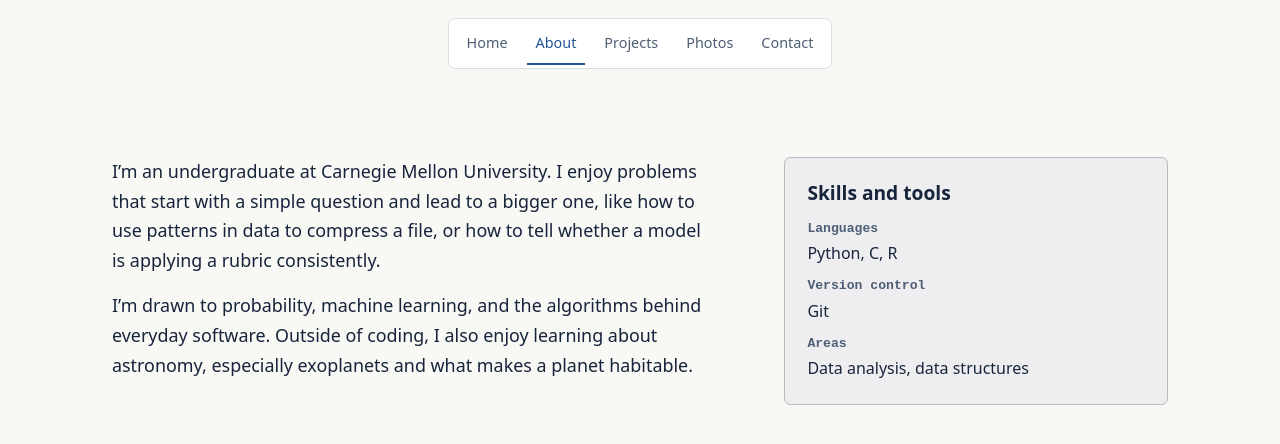
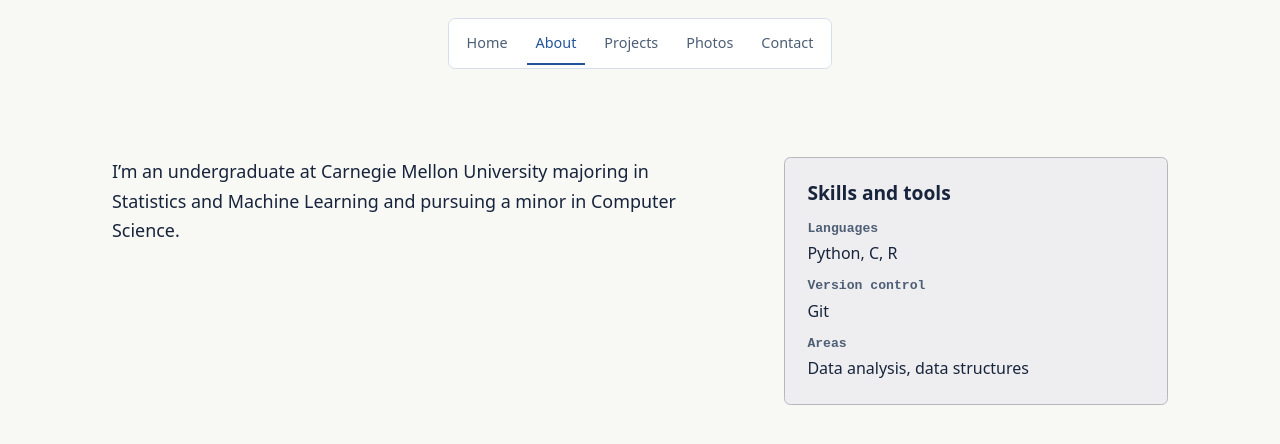
Before and after one commit to ericxmlin/ericxmlin.github.io, a Jekyll site: the page built from about.html, in a window 1280 px wide. Shown: the top 444 px of the page. Built offline with Jekyll 4.4.1, drawn with Linux system fonts in a browser that asks for light colours.

Commit message:
Update about-bio.md

```diff
--- a/about-bio.md
+++ b/about-bio.md
@@ -1,3 +1 @@
-I’m an undergraduate at Carnegie Mellon University. I enjoy problems that start with a simple question and lead to a bigger one, like how to use patterns in data to compress a file, or how to tell whether a model is applying a rubric consistently.
-
-I’m drawn to probability, machine learning, and the algorithms behind everyday software. Outside of coding, I also enjoy learning about astronomy, especially exoplanets and what makes a planet habitable.
+I’m an undergraduate at Carnegie Mellon University majoring in Statistics and Machine Learning and pursuing a minor in Computer Science.
```
